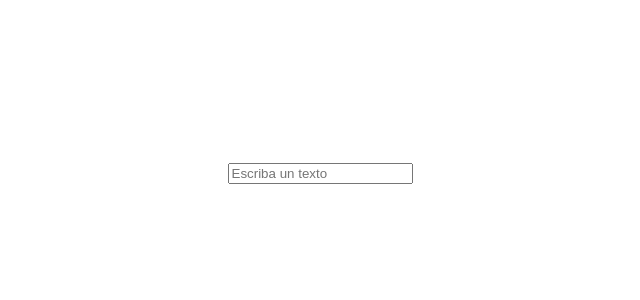
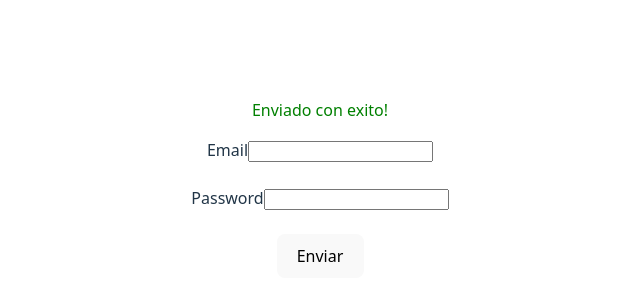
Before and after one commit to bryanribero/react_pruebas, a React (Vite) app: page / in a window 1280 px wide. Shown: the part 220-520 px from the top of the page, without its empty margins (320-960 px from the left). Built offline with nearby package versions, Linux system fonts and the light colour scheme.

Commit message:
Practicando el evento onSubmit

```diff
--- a/src/App.jsx
+++ b/src/App.jsx
@@ -1,12 +1,13 @@
 import './App.css'
 import { Saludo } from './components/Saludo.jsx'
 import Evento from './components/Evento.jsx'
+import Form from './components/Form.jsx'
 
 export default function App() {
   return (
     <>
       <div>
-        <Evento />
+        <Form />
       </div>
     </>
   )
--- /dev/null
+++ b/src/components/Form.jsx
@@ -0,0 +1,64 @@
+import { useState } from 'react'
+
+export default function Form() {
+  const [email, setEmail] = useState('')
+  const [pass, setPass] = useState('')
+  const [err, setErr] = useState('')
+
+  function manejarSubmit(e) {
+    e.preventDefault()
+
+    if (email.trim() === '') {
+      setErr('Tienes que colocar un email')
+      return
+    } else if (!email.includes('@')) {
+      setErr('El formato del email es incorrecto')
+      return
+    }
+
+    if (pass.trim() === '') {
+      setErr('Tienes que colocar una contraseña')
+      return
+    }
+
+    setErr('')
+
+    console.log(`Datos enviados: ${{ email, pass }}`)
+
+    setEmail('')
+    setPass('')
+  }
+  return (
+    <div>
+      <form onSubmit={manejarSubmit}>
+        {err ? (
+          <p style={{ color: 'red' }}>{err}</p>
+        ) : (
+          <p style={{ color: 'green' }}>Enviado con exito!</p>
+        )}
+
+        <label htmlFor="email">Email</label>
+        <input
+          type="email"
+          name="email"
+          value={email}
+          onChange={(e) => setEmail(e.target.value)}
+        />
+
+        <br />
+        <br />
+        <label htmlFor="pass">Password</label>
+        <input
+          type="password"
+          name="pass"
+          value={pass}
+          onChange={(e) => setPass(e.target.value)}
+        />
+
+        <br />
+        <br />
+        <button type="submit"> Enviar</button>
+      </form>
+    </div>
+  )
+}
```
